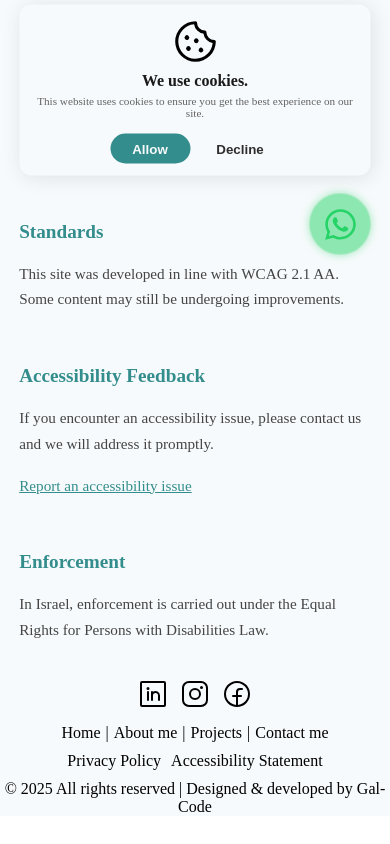
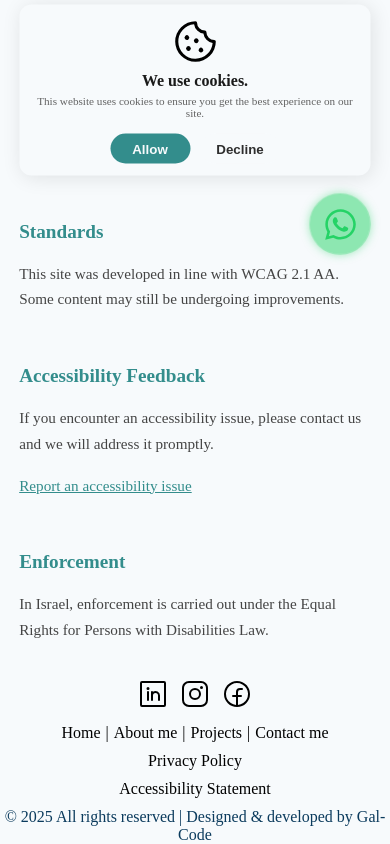
Before and after one commit to galuski/Gal-Code, a React (Vite) app: page /accessibility in a window 390 px wide. Shown: the part 585-1429 px from the top of the page. Before the commit the page ends 1401 px from the top, so only its background shows below. Built offline with nearby package versions, Linux system fonts and the light colour scheme.

Commit message:
footer 2

```diff
--- a/src/assets/style/cmps/Footer.css
+++ b/src/assets/style/cmps/Footer.css
@@ -29,6 +29,7 @@
 
 .footer-credit {
   text-align: center;
+  color: var(--clr1);
 }
 
 @media (max-width: 450px) {
@@ -39,3 +40,12 @@
     gap: 5px;
   }
 }
+
+@media (max-width: 400px) {
+  .privacy-policy-acc {
+    display: flex;
+    flex-direction: column;
+    justify-content: center;
+    align-items: center;
+  }
+}
```
